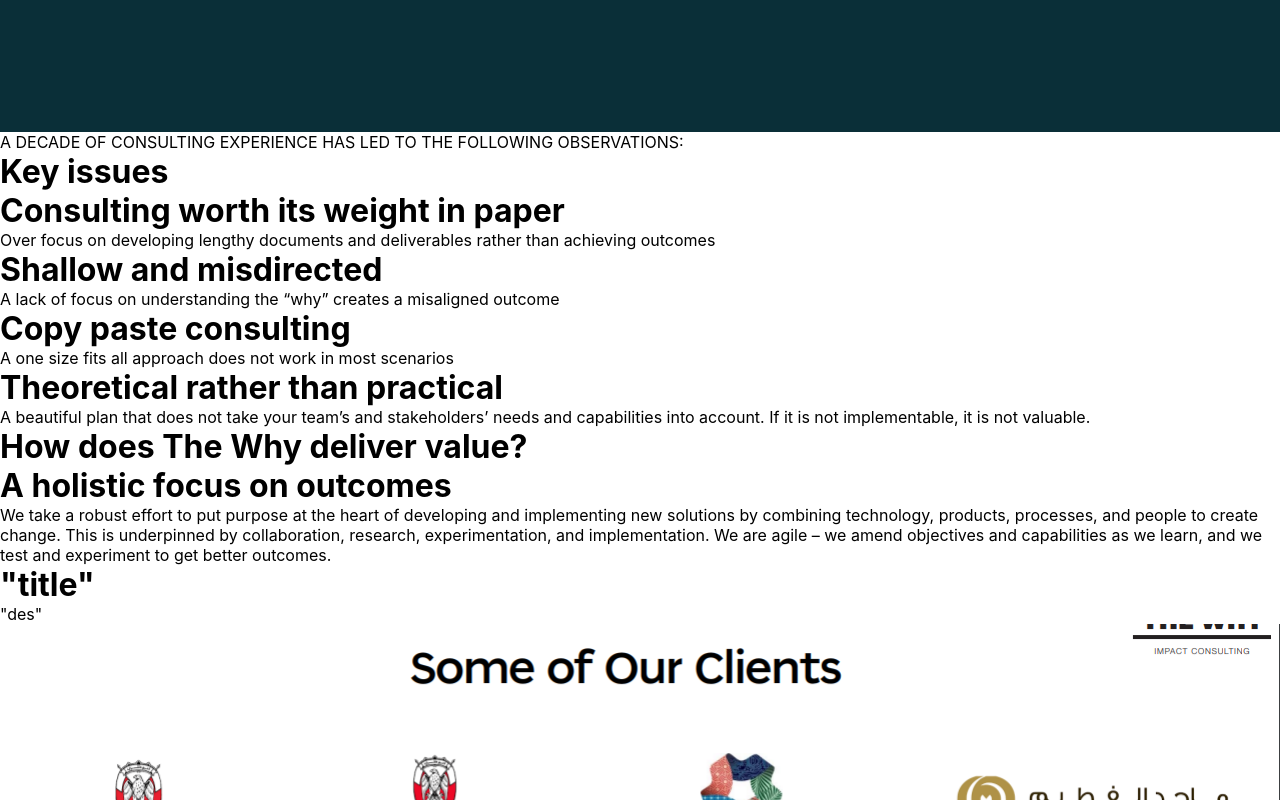
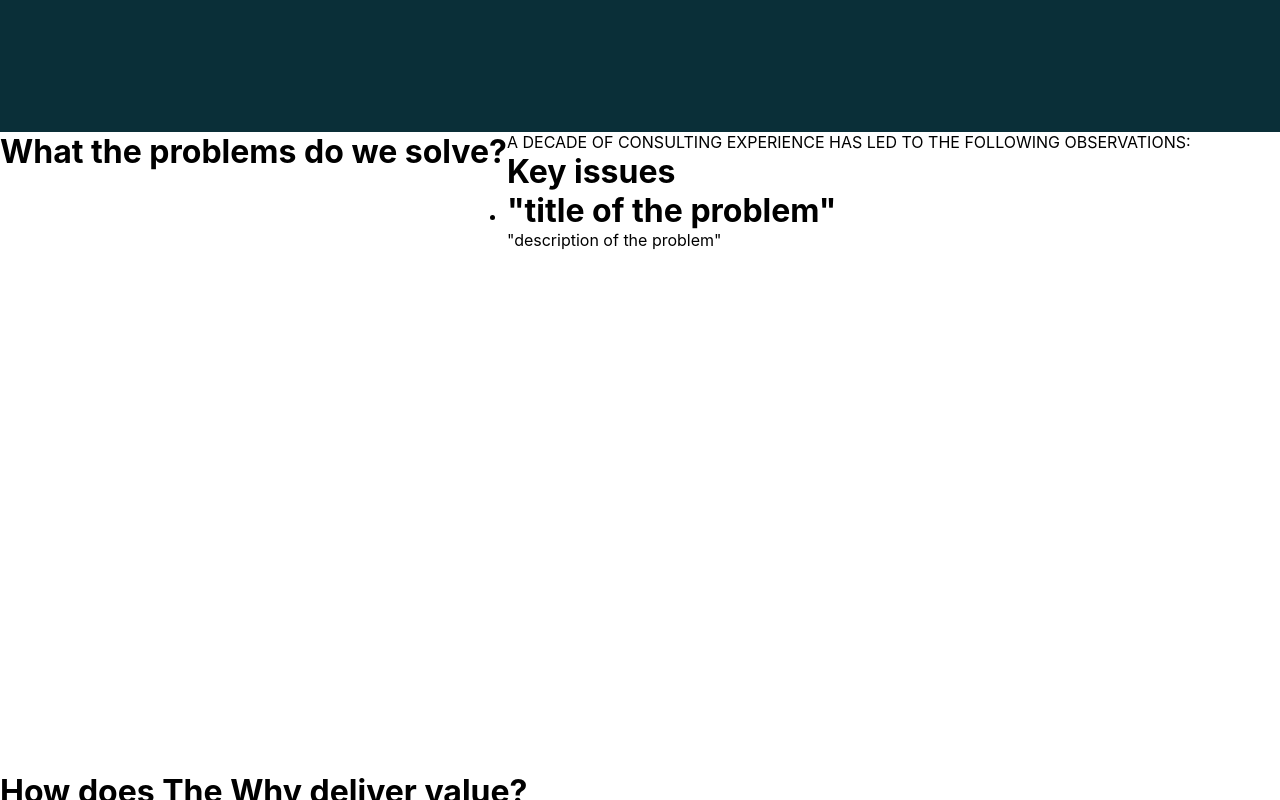
Before and after one commit to omaranBazna/the-why, a React (Create React App) app: page / in a window 1280 px wide. Shown: the part 1680-2480 px from the top of the page. Built offline with nearby package versions, Linux system fonts and the light colour scheme.

Commit message:
add style for problems section

```diff
--- a/src/App.css
+++ b/src/App.css
@@ -101,6 +101,10 @@ background-color:rgb(10, 47, 56);
 .colorFullFont{
   color:rgb(15, 85, 102);
 }
+.problems{
+  display:flex;
+  height:80vh;
+}
 @media screen and (max-width:850px) {
   .About{
     font-size:30px;
--- a/src/App.js
+++ b/src/App.js
@@ -4,6 +4,7 @@ import Hamburger from 'hamburger-react'
 import {useState } from 'react'
 import {useEffect} from 'react'
 import ImpactCard from './Components/ImpactCard';
+import Problem from './Components/Problem';
 import client from "./graphics/clients.PNG";
 import mel from './graphics/Mellisa.png'
 import logo from './graphics/logo.png'
@@ -87,6 +88,10 @@ function App() {
         </p>
       </div>
       <div className="problems" id="help">
+        <h1>
+          What the problems do we solve?
+        </h1>
+        <div>
         <p>
         A DECADE OF CONSULTING EXPERIENCE HAS LED TO THE
          FOLLOWING OBSERVATIONS:
@@ -96,37 +101,11 @@ function App() {
         </h1>
         <ul>
           <li>
-           <h1>
-           Consulting worth its weight in paper
-           </h1>
-            <p>Over focus on developing lengthy documents and deliverables rather
-than achieving outcomes  </p>
+          <Problem />
           </li>
 
-
-          <li>
-           <h1>
-           Shallow and misdirected
-           </h1>
-            <p>A lack of focus on understanding the “why” creates a misaligned outcome </p>
-          </li>
-
-          <li>
-           <h1>
-           Copy paste consulting
-           </h1>
-            <p>A one size fits all approach does not work in most scenarios </p>
-          </li>
-
-
-          <li>
-           <h1>
-           Theoretical rather than practical
-           </h1>
-            <p>A beautiful plan that does not take your team’s and stakeholders’ needs
-and capabilities into account. If it is not implementable, it is not valuable. </p>
-          </li>
         </ul>
+        </div>
       </div>
       <div className="vlaues" id="impact">
           <h1>How does The Why deliver value?</h1>
--- /dev/null
+++ b/src/Components/Problem.js
@@ -0,0 +1,18 @@
+import react from 'react'
+
+function Problem(){
+
+    return (
+        <div>
+            {/*<img src={}></img>*/ }
+            <h1>
+             "title of the problem"
+            </h1>
+            <p>
+           "description of the problem"
+
+            </p>
+        </div>
+    )
+}
+export default Problem;
```
